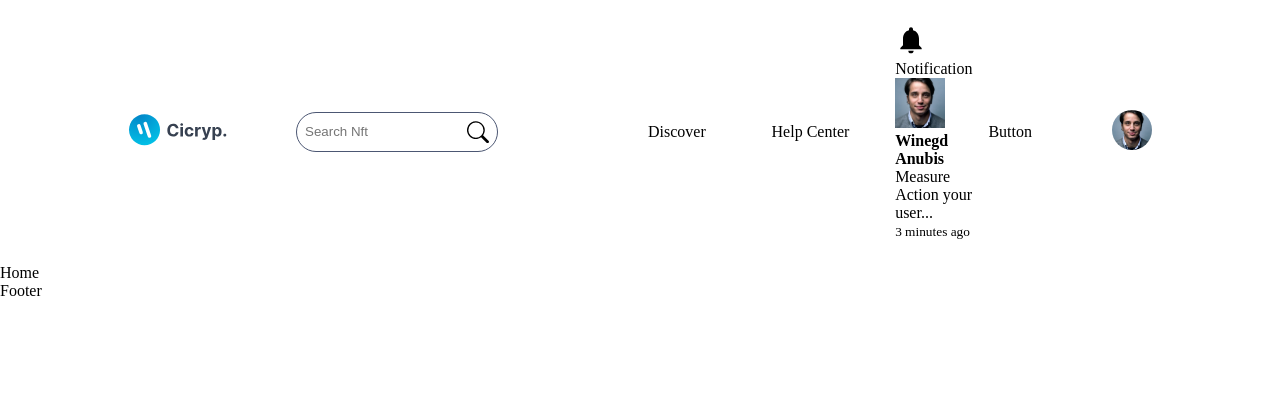
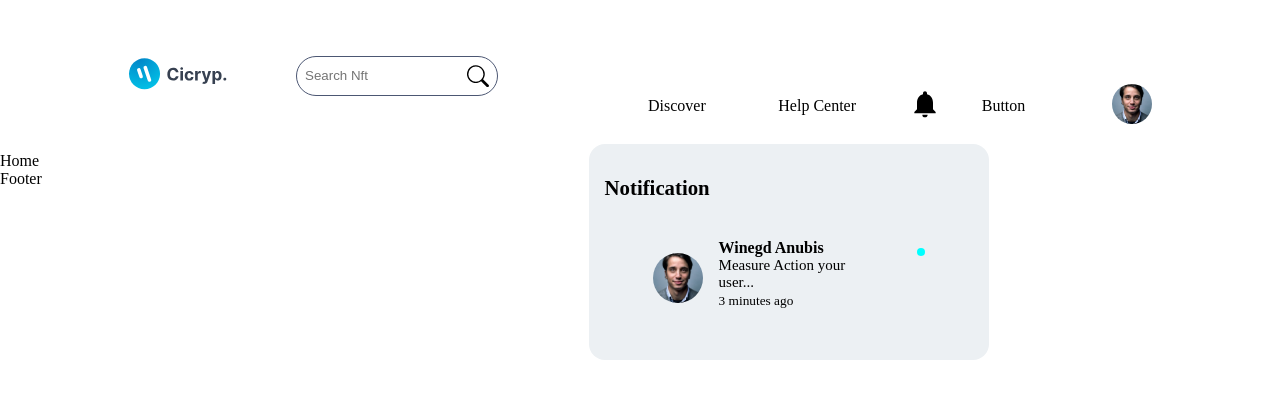
Before and after one commit to witehound/nft-marketplace-client, a Next.js app: page / in a window 1280 px wide. Both pictures are taken after a click on the icon 924 px from the left and 104 px from the top of the page. Shown: the top 398 px of the page. Built offline with nearby package versions, Linux system fonts and the light colour scheme.

Commit message:
completed css styling for notification

```diff
--- a/components/Navbar/Notification/Notification.jsx
+++ b/components/Navbar/Notification/Notification.jsx
@@ -24,7 +24,9 @@ const Notification = () => {
           <p>Measure Action your user...</p>
           <small>3 minutes ago</small>
         </div>
-        <span className={styles.notification_box_new}></span>
+        <div className={styles.notification_box_span}>
+          <span className={styles.notification_box_new}></span>
+        </div>
       </div>
     </div>
   );
--- a/components/Navbar/Notification/Notification.module.css
+++ b/components/Navbar/Notification/Notification.module.css
@@ -0,0 +1,83 @@
+.notification {
+  position: absolute;
+  padding: 2rem 1rem;
+  box-shadow: var(--box-shadow);
+  font-size: 1rem;
+  width: 25rem;
+  border-radius: 1rem;
+  left: -20rem;
+  top: 3.5rem;
+  z-index: 1111;
+  background-color: var(--main-bg-color);
+}
+
+.notification > p {
+  font-size: 1.3rem;
+  font-weight: 600;
+  margin-bottom: 2rem;
+}
+
+.notification_box {
+  display: flex;
+  align-items: center;
+  gap: 1rem;
+  padding: 1rem 3rem;
+  transition: all 0.3s ease-in;
+}
+
+.notification_box:hover {
+  background-color: var(--icons-color);
+  color: var(--shadow-dark-color);
+  border: 0.3rem;
+}
+
+.notification_box_image {
+  border-radius: 5rem;
+}
+
+.notification_box_info {
+  margin-top: -0.8rem;
+}
+
+.notification_box_info h4 {
+  font-weight: 600;
+}
+
+.notification_box_info p {
+  font-size: 15px;
+  position: relative;
+}
+
+.notification_box_span {
+  height: 4rem;
+  width: 4rem;
+  display: flex;
+  align-items: flex-start;
+  justify-content: flex-end;
+  top: 1;
+}
+
+.notification_box_new {
+  width: 0.5rem;
+  height: 0.5rem;
+  border-radius: 50%;
+  background-color: aqua;
+}
+
+@media screen and (max-width: 35em) {
+  .notification {
+    width: 20rem;
+    left: -9rem;
+  }
+
+  .notification_box {
+    padding: 0.3rem;
+  }
+  .notification_box h4 {
+    font-size: 15px;
+  }
+
+  .notification_box p {
+    font-size: 12px;
+  }
+}
```
